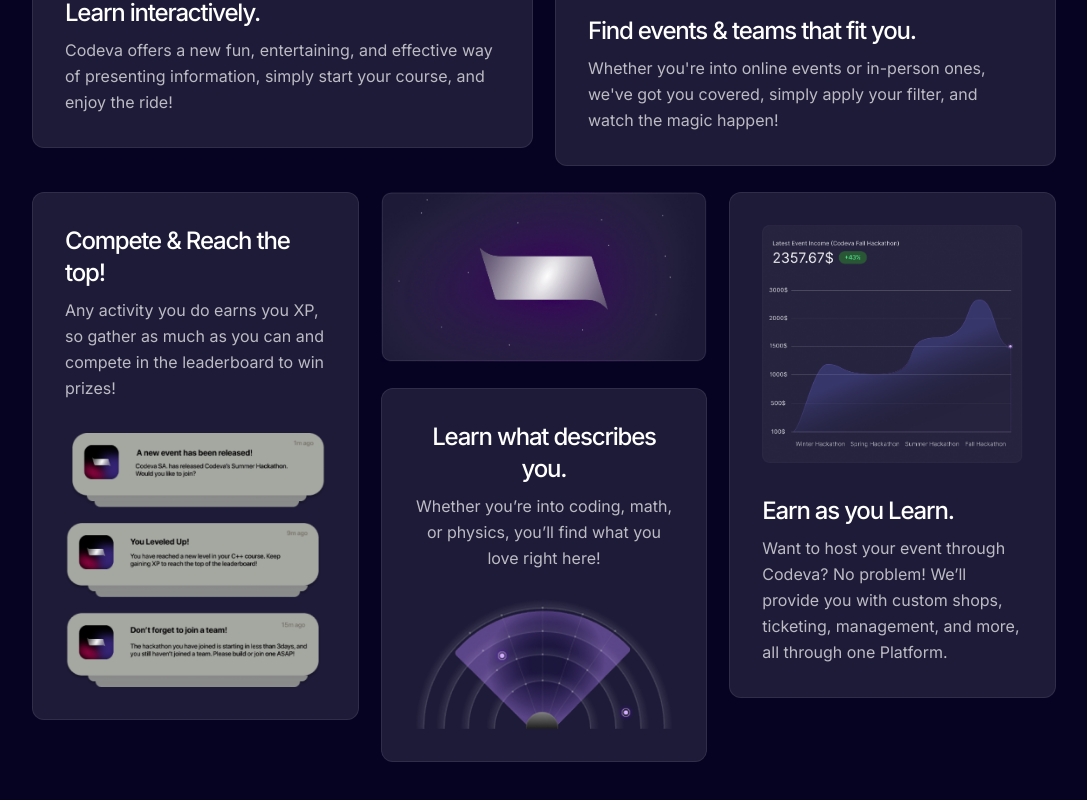
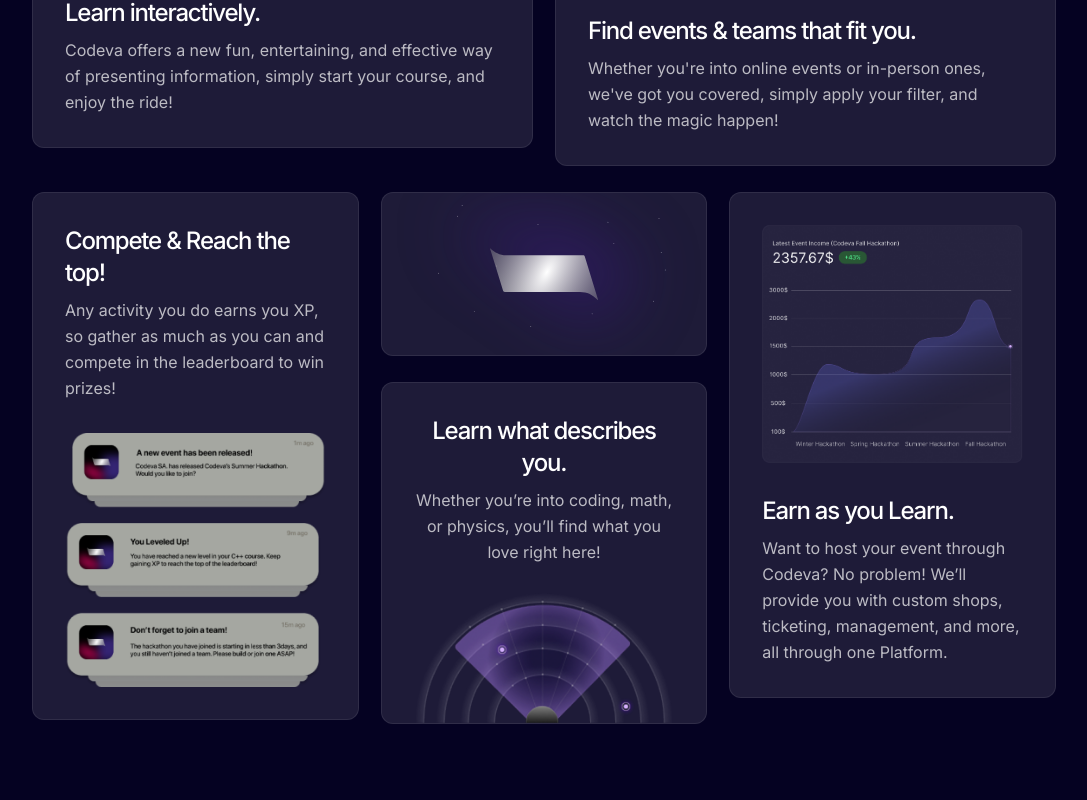
Before and after one commit to SwapnilDass/educodeva-renameFiles, a React (Vite) app: page / in a window 1280 px wide. Shown: the part 1535-2335 px from the top of the page, without its empty margins (96-1183 px from the left). Built offline with nearby package versions, Linux system fonts and the light colour scheme.

Commit message:
refactor: remove branding image and update Branding component layout

```diff
--- a/src/components/pages/landing/section-1/Branding.tsx
+++ b/src/components/pages/landing/section-1/Branding.tsx
@@ -1,9 +1,212 @@
 export default function Branding() {
   return (
-    <img
-      src="/landing/branding.png"
-      alt="Codeva branding"
-      className="max-w-full"
-    />
+    <div className="relative overflow-hidden rounded-xl border-[1.6px] border-white/[8%] bg-white/10 pb-[-80px]">
+      <DottedBackground />
+
+      <div className="absolute inset-0 flex items-center justify-center">
+        <CodevaLogo />
+      </div>
+    </div>
   );
 }
+
+function DottedBackground() {
+  return (
+    <svg
+      width="964"
+      height="720"
+      viewBox="0 0 964 720"
+      fill="none"
+      className="-my-10 h-full w-full"
+      xmlns="http://www.w3.org/2000/svg"
+    >
+      <g filter="url(#filter0_f_17_321)">
+        <path
+          d="M200.368 213.81L535.494 200.87L763.88 337.083L636.347 519.17L200.368 213.81Z"
+          fill="#3F1C8A"
+          fill-opacity="0.46"
+        />
+      </g>
+      <rect
+        x="223.173"
+        y="186.672"
+        width="2.68145"
+        height="2.68145"
+        rx="1.34072"
+        fill="white"
+        fill-opacity="0.58"
+      />
+      <rect
+        x="166.863"
+        y="355.603"
+        width="2.68145"
+        height="2.68145"
+        rx="1.34072"
+        fill="white"
+        fill-opacity="0.58"
+      />
+      <rect
+        x="272.78"
+        y="469.564"
+        width="2.68145"
+        height="2.68145"
+        rx="1.34072"
+        fill="white"
+        fill-opacity="0.58"
+      />
+      <rect
+        x="669.634"
+        y="204.101"
+        width="2.68145"
+        height="2.68145"
+        rx="1.34072"
+        fill="white"
+        fill-opacity="0.58"
+      />
+      <rect
+        x="827.84"
+        y="293.93"
+        width="2.68145"
+        height="2.68145"
+        rx="1.34072"
+        fill="white"
+        fill-opacity="0.58"
+      />
+      <rect
+        x="805.048"
+        y="438.728"
+        width="2.68145"
+        height="2.68145"
+        rx="1.34072"
+        fill="white"
+        fill-opacity="0.58"
+      />
+      <rect
+        x="622.709"
+        y="476.268"
+        width="2.68145"
+        height="2.68145"
+        rx="1.34072"
+        fill="white"
+        fill-opacity="0.58"
+      />
+      <rect
+        x="440.37"
+        y="513.809"
+        width="2.68145"
+        height="2.68145"
+        rx="1.34072"
+        fill="white"
+        fill-opacity="0.58"
+      />
+      <rect
+        x="338.475"
+        y="334.151"
+        width="2.68145"
+        height="2.68145"
+        rx="1.34072"
+        fill="white"
+        fill-opacity="0.58"
+      />
+      <rect
+        x="236.58"
+        y="154.494"
+        width="2.68145"
+        height="2.68145"
+        rx="1.34072"
+        fill="white"
+        fill-opacity="0.58"
+      />
+      <rect
+        x="461.822"
+        y="210.805"
+        width="2.68145"
+        height="2.68145"
+        rx="1.34072"
+        fill="white"
+        fill-opacity="0.58"
+      />
+      <rect
+        x="687.064"
+        y="267.115"
+        width="2.68145"
+        height="2.68145"
+        rx="1.34072"
+        fill="white"
+        fill-opacity="0.58"
+      />
+      <rect
+        x="839.906"
+        y="346.217"
+        width="2.68145"
+        height="2.68145"
+        rx="1.34072"
+        fill="white"
+        fill-opacity="0.58"
+      />
+      <rect
+        x="821.136"
+        y="193.375"
+        width="2.68145"
+        height="2.68145"
+        rx="1.34072"
+        fill="white"
+        fill-opacity="0.58"
+      />
+      <defs>
+        <filter
+          id="filter0_f_17_321"
+          x="0.368164"
+          y="0.869629"
+          width="963.512"
+          height="718.3"
+          filterUnits="userSpaceOnUse"
+          color-interpolation-filters="sRGB"
+        >
+          <feFlood flood-opacity="0" result="BackgroundImageFix" />
+          <feBlend
+            mode="normal"
+            in="SourceGraphic"
+            in2="BackgroundImageFix"
+            result="shape"
+          />
+          <feGaussianBlur
+            stdDeviation="100"
+            result="effect1_foregroundBlur_17_321"
+          />
+        </filter>
+      </defs>
+    </svg>
+  );
+}
+
+function CodevaLogo() {
+  return (
+    <svg
+      width="637"
+      height="305"
+      viewBox="0 0 637 305"
+      fill="none"
+      className="h-full w-1/3"
+      xmlns="http://www.w3.org/2000/svg"
+    >
+      <path
+        d="M0.18031 1.51753C-0.119209 0.558167 1.02886 -0.197441 1.79579 0.452108C30.0156 24.3529 54.9485 39.2308 96.1726 40.664H548.379C552.772 40.664 556.651 43.5314 557.939 47.7316L636.214 302.93C636.515 303.912 635.303 304.648 634.552 303.947C596.99 268.877 574.63 257.094 529.674 256.384H86.5256C82.1342 256.384 78.2566 253.519 76.9667 249.322L40.7163 131.355L19.9281 64.7699L0.18031 1.51753Z"
+        fill="url(#paint0_radial_17_316)"
+      />
+      <defs>
+        <radialGradient
+          id="paint0_radial_17_316"
+          cx="0"
+          cy="0"
+          r="1"
+          gradientUnits="userSpaceOnUse"
+          gradientTransform="translate(335.027 139.867) rotate(28.872) scale(345.207 706.247)"
+        >
+          <stop stop-color="white" />
+          <stop offset="1" stop-color="#999999" stop-opacity="0.43" />
+        </radialGradient>
+      </defs>
+    </svg>
+  );
+}
--- a/src/components/pages/landing/section-1/Feature4.tsx
+++ b/src/components/pages/landing/section-1/Feature4.tsx
@@ -2,8 +2,7 @@ import SectionText from "./SectionText";
 
 export default function Feature4() {
   return (
-    <div className="max-w-xl break-inside-avoid space-y-4 rounded-xl border-[1.6px] border-white/[8%] bg-white/10 p-6 md:p-8">
-      {/* Text */}
+    <div className="max-w-xl break-inside-avoid space-y-4 rounded-xl border-[1.6px] border-white/[8%] bg-white/10 p-6 !pb-0 md:p-8">
       <SectionText
         className="text-center"
         heading="Learn what describes you."
--- a/src/components/pages/landing/section-1/Learning.tsx
+++ b/src/components/pages/landing/section-1/Learning.tsx
@@ -19,7 +19,7 @@ export default function Learning() {
         />
 
         <div className="space-y-[1.375rem]">
-          <div className="columns-1 gap-x-[1.375rem] space-y-[1.625rem] md:columns-2">
+          <div className="columns-1 gap-x-[1.375rem] space-y-[1.625rem] lg:columns-2">
             <Feature1 />
             <Feature2 />
           </div>
```
Also changed, not shown: public/landing/branding.png (deleted).
